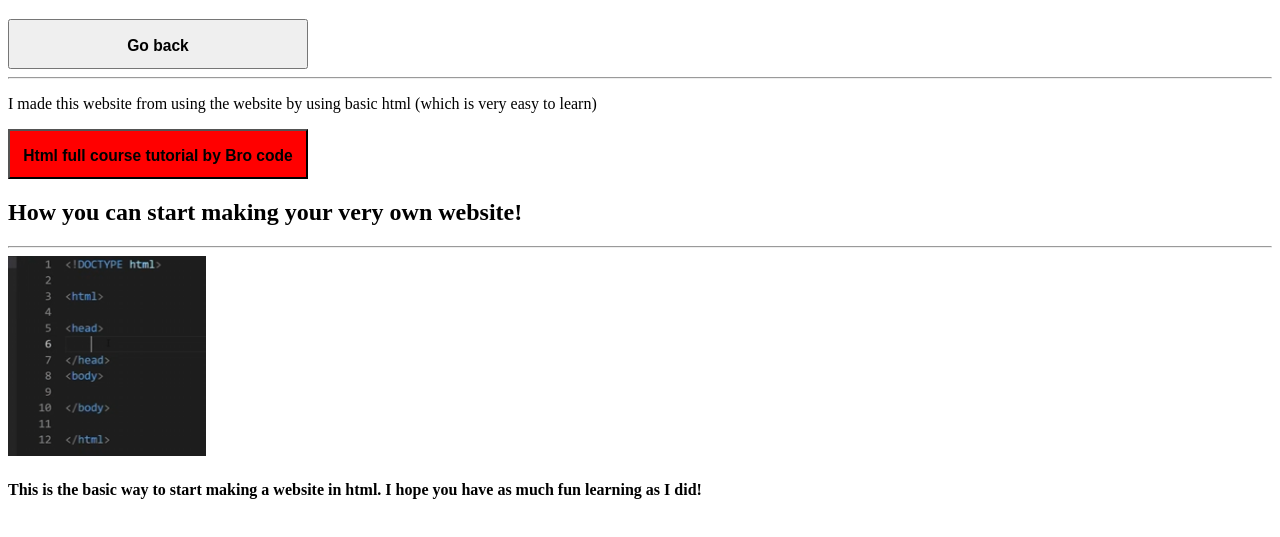
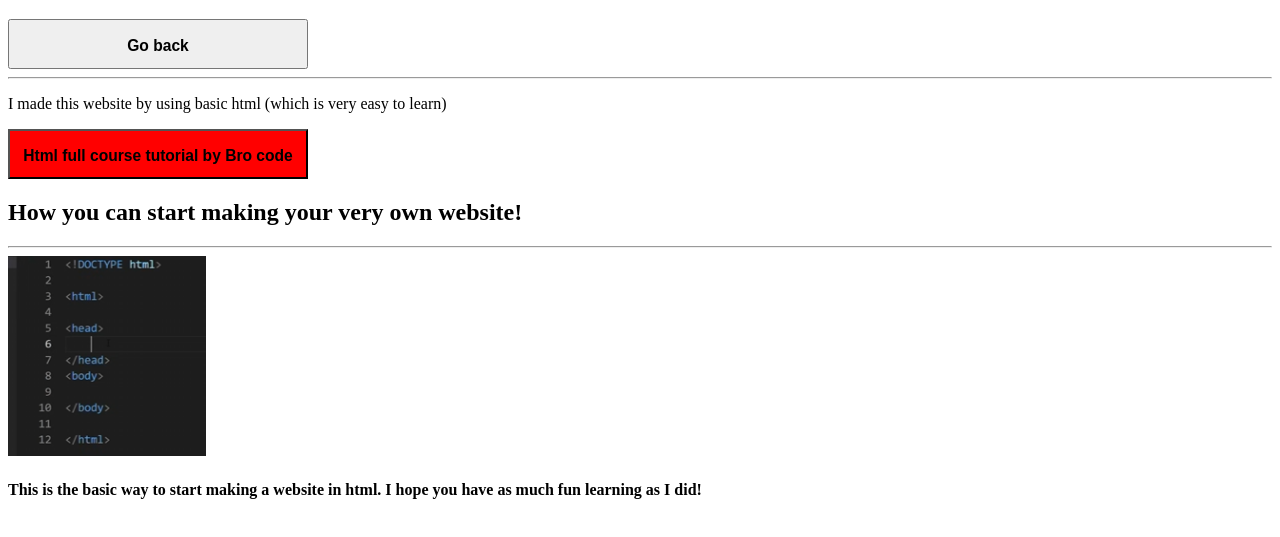
Before and after one commit to W4CKYFR/W4CKYLinkTree.github.io, a plain HTML site: page makewebsite.html in a window 1280 px wide. Shown: the part 61-598 px from the top of the page. Drawn offline with Linux system fonts and the light colour scheme.

Commit message:
Update makewebsite.html
Just a lil thing

```diff
--- a/makewebsite.html
+++ b/makewebsite.html
@@ -13,7 +13,7 @@
         <button style="width: 300px; height: 50px;"><h3>Go back</h3></button>
     </a>
     <hr>
-    <p>I made this website from using the website by using
+    <p>I made this website by using
         basic html (which is very easy to learn)
     </p>
     <a href="https://youtu.be/HD13eq_Pmp8?si=aFH9gnz621z0wv6H" title="See the best html course by bro code on youtube">
```
